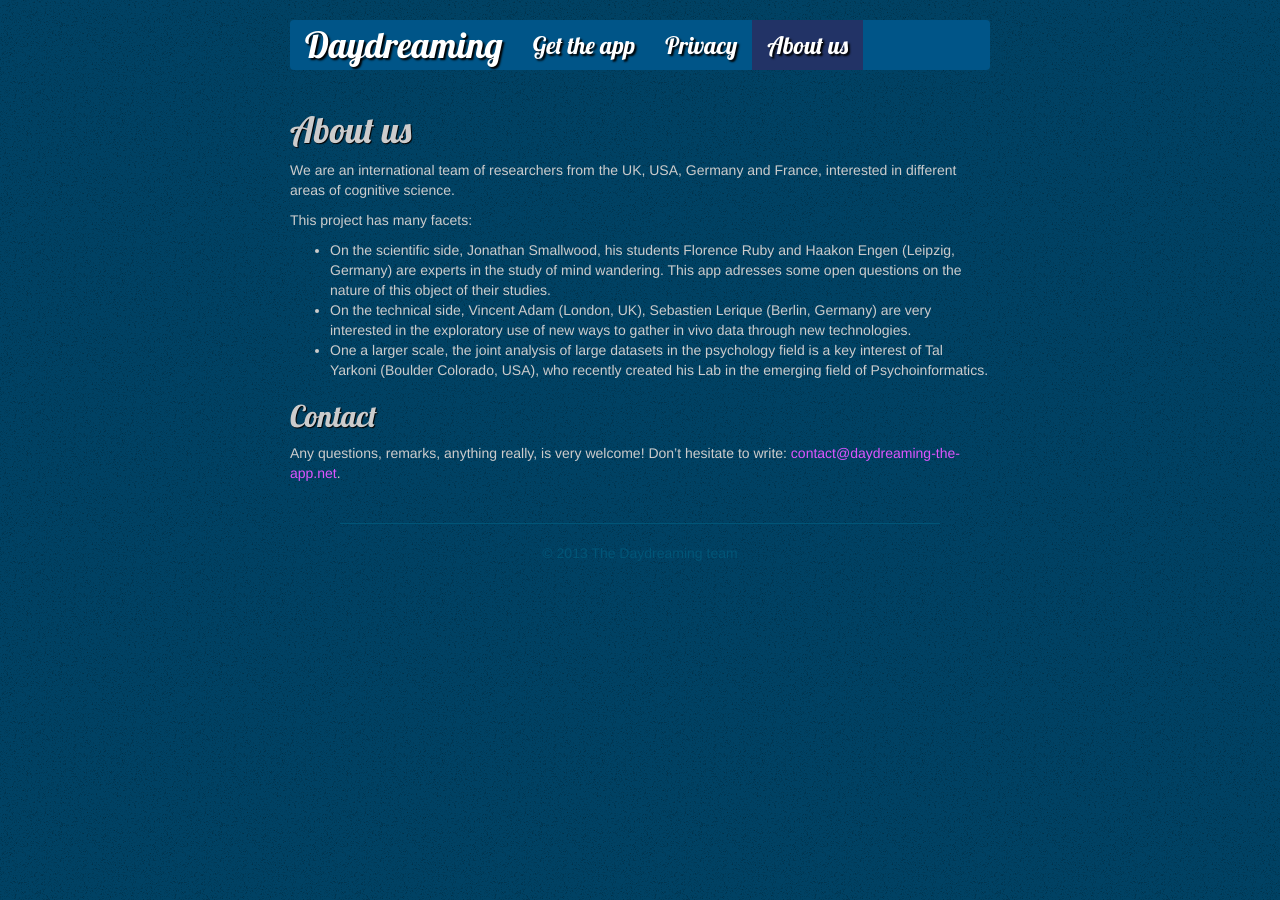
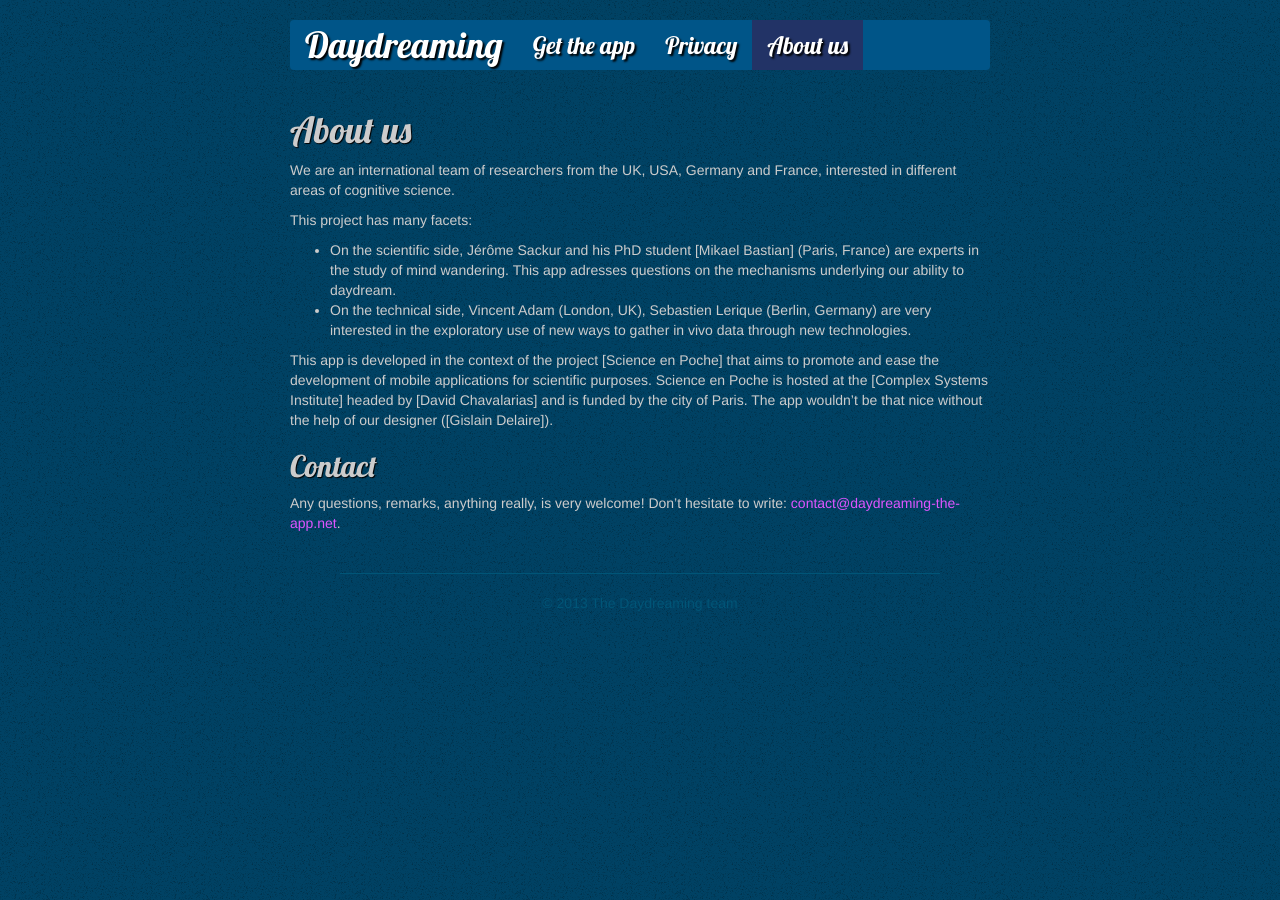
Before and after one commit to daydreaming-experiment/daydreaming-the-app.net, a Jekyll site: the page built from about/index.md, in a window 1280 px wide. Built offline with Jekyll 4.4.1, drawn with Linux system fonts in a browser that asks for light colours; Markdown is read by kramdown in place of the engine named in the settings; comment, search, counter and statistics services are not loaded.

Commit message:
Update index.md

```diff
--- a/about/index.md
+++ b/about/index.md
@@ -10,9 +10,12 @@
 
 This project has many facets:
 
-* On the scientific side, Jonathan Smallwood, his students Florence Ruby and Haakon Engen (Leipzig, Germany) are experts in the study of mind wandering. This app adresses some open questions on the nature of this object of  their studies.
+* On the scientific side, Jérôme Sackur and his PhD student [Mikael Bastian] (Paris, France) are experts in the study of mind wandering. This app adresses questions on the mechanisms underlying our ability to daydream.
 * On the technical side, Vincent Adam (London, UK), Sebastien Lerique (Berlin, Germany) are very interested in the exploratory use of new ways to gather in vivo data through new technologies.
-* One a larger scale, the joint analysis of large datasets in the psychology field is a key interest of Tal Yarkoni (Boulder Colorado, USA), who recently created his Lab in the emerging field of Psychoinformatics.
+
+This app is developed in the context of the project [Science en Poche] that aims to promote and ease the development of mobile applications for scientific purposes.
+Science en Poche is hosted at the [Complex Systems Institute] headed by [David Chavalarias] and is funded by the city of Paris.
+The app wouldn't be that nice without the help of our designer ([Gislain Delaire]).
 
 ## Contact
 
```
